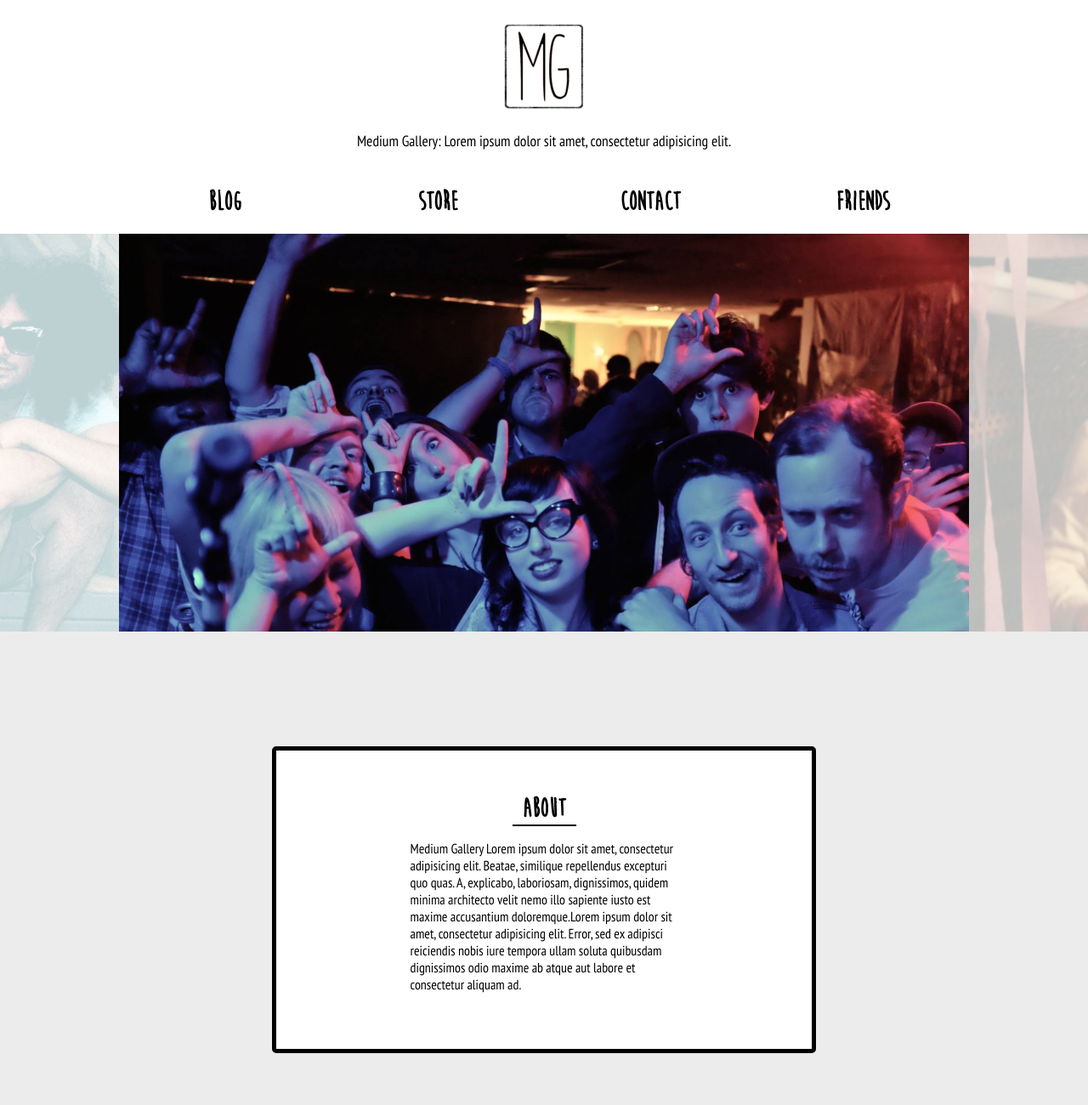
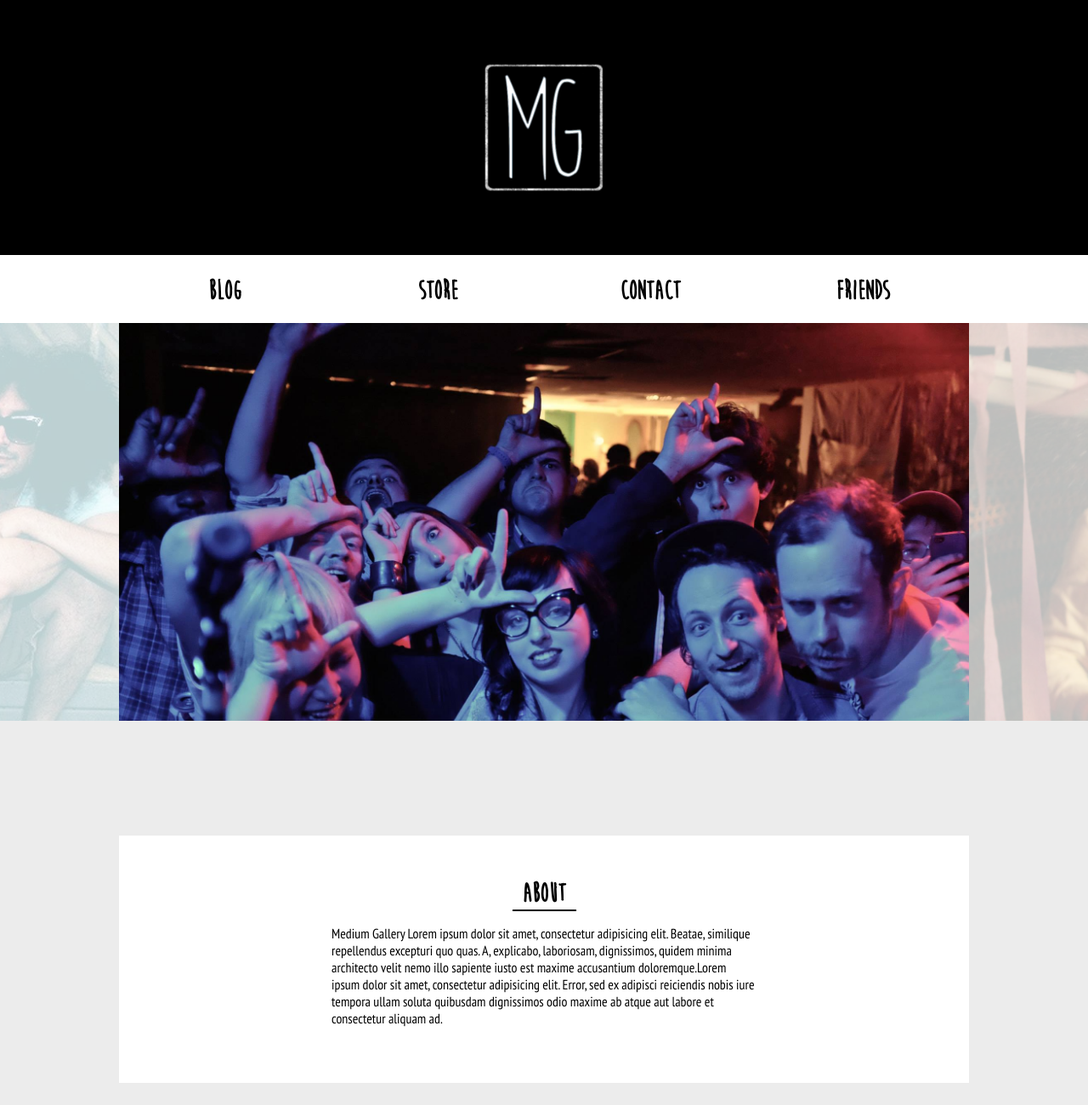
Before and after one commit to Michaelzrobin/medium-gallery, a plain HTML site: page index.html in a window 1280 px wide. Shown: the top 1300 px of the page at 85% size. Drawn offline with nearby package versions, Linux system fonts and the light colour scheme.

Commit message:
PROGRESS

```diff
--- a/index.html
+++ b/index.html
@@ -62,7 +62,7 @@
 </section>
    <!-- END CAROUSEL/LIFE -->
    <div class="about-container">
-      <section class="about">
+      <section class="about container">
         <h1> About </h1>
         <div class="about-text">
         <p> Medium Gallery  Lorem ipsum dolor sit amet, consectetur adipisicing elit. Beatae, similique repellendus excepturi quo quas. A, explicabo, laboriosam, dignissimos, quidem minima architecto velit nemo illo sapiente iusto est maxime accusantium doloremque.Lorem ipsum dolor sit amet, consectetur adipisicing elit. Error, sed ex adipisci reiciendis nobis iure tempora ullam soluta quibusdam dignissimos odio maxime ab atque aut labore et consectetur aliquam ad. </p>
--- a/sass/global.scss
+++ b/sass/global.scss
@@ -22,9 +22,9 @@ header{
   width: 100%;
   margin: 0 auto;
   font-size: 1.1rem;
-  padding-top: 25px;
-  height: 175px;
-  background-color: white;
+  padding-top: 70px;
+  height: 300px;
+  background-color: black;
   h1{
     font-family: 'PT Sans Narrow', 'sans-serif';
     font-weight: 400;
@@ -35,7 +35,7 @@ header{
   }
 }
 .navbar-wrapper{
-  margin-top: 20px;
+  // margin-top: 20px;
   background-color: white;
 
   width: 100%;
@@ -86,8 +86,9 @@ header{
 }
 .logo{
   display: block;
-  width: 100px;
+  width: 150px;
   margin: 0 auto;
+-webkit-filter: invert(100%);
 }
 
 .social{
@@ -132,11 +133,11 @@ header{
   font-family: "moonflower";
   margin-top: 180px;
   visibility: none;
-  color: rgba(0,0,0,1);
+  color: rgba(255,255,255,1);
   opacity: 0;
   text-align: center;
-  background-color: white;
-  border: 5px solid black;
+  // background-color: white;
+  border: 3px solid white;
   position: relative;
   border-radius: 5px;
   h2{
@@ -144,6 +145,9 @@ header{
     display: block;
     left: 0px;
     bottom: 20px;
+    a{
+      color: white;
+    }
   }
 }
 
@@ -209,11 +213,10 @@ header{
 
 section.about{
   background-color: white;
-  width: 50%;
   padding: 50px 0 ;
-  border: 5px solid black;
+  // border: 5px solid black;
   margin: 125px auto 125px auto;
-  border-radius: 5px;
+  // border-radius: 5px;
   h1{
     width: 75px;
     margin: 0 auto;
```
Also changed, not shown: css/global.css.
